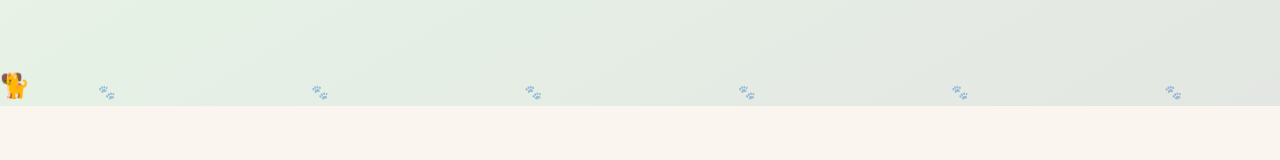
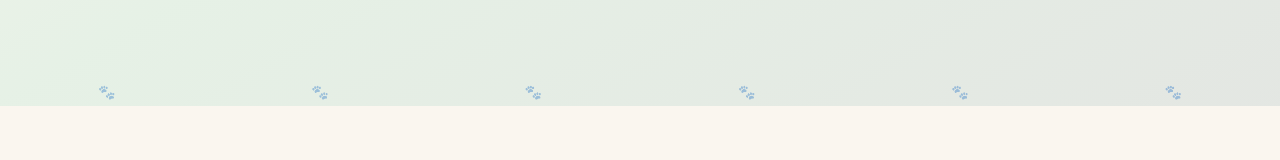
Before and after one commit to simontouzard5-adso5/vet-app-v2, a React (Vite) app: page / in a window 1280 px wide. Shown: the part 629-789 px from the top of the page. Built offline with nearby package versions, Linux system fonts and the light colour scheme.

Commit message:
Update AnimatedHeaderScene.tsx
Fix: animación del perrito recorre el header

```diff
--- a/src/components/header/AnimatedHeaderScene.tsx
+++ b/src/components/header/AnimatedHeaderScene.tsx
@@ -1,11 +1,11 @@
 import { motion } from 'framer-motion';
-import { dogRunVariants, catWalkVariants, pawFadeVariants } from '@/animations/headerAnimations';
+import { dogRunVariants, pawFadeVariants } from '@/animations/headerAnimations';
 
 /**
- * Escena decorativa del header: un perro corriendo, un gato caminando en
- * sentido contrario y huellas que aparecen/desaparecen. Todo con SVG simple
- * (sin imágenes externas) para mantener el peso de la página bajo.
- * Se respeta `prefers-reduced-motion` deshabilitando las animaciones.
+ * Escena decorativa del header: un perrito recorriendo el header de
+ * izquierda a derecha, con huellas que aparecen/desaparecen detrás.
+ * Todo con emojis (sin imágenes externas) para mantener el peso de la
+ * página bajo. Se respeta `prefers-reduced-motion` deshabilitando la animación.
  */
 export const AnimatedHeaderScene = () => {
   const prefersReducedMotion =
@@ -30,14 +30,14 @@ export const AnimatedHeaderScene = () => {
         ))}
       </div>
 
-      {/* Perro corriendo */}
-      <motion.div variants={dogRunVariants} animate="animate" className="absolute bottom-1 text-2xl">
+      {/* Perrito recorriendo el header de izquierda a derecha */}
+      <motion.div
+        initial={{ left: '-8%' }}
+        variants={dogRunVariants}
+        animate="animate"
+        className="absolute bottom-1 text-2xl"
+      >
         🐕
-      </motion.div>
-
-      {/* Gato jugando en sentido contrario */}
-      <motion.div variants={catWalkVariants} animate="animate" className="absolute bottom-1 text-2xl">
-        🐈
       </motion.div>
     </div>
   );
```
